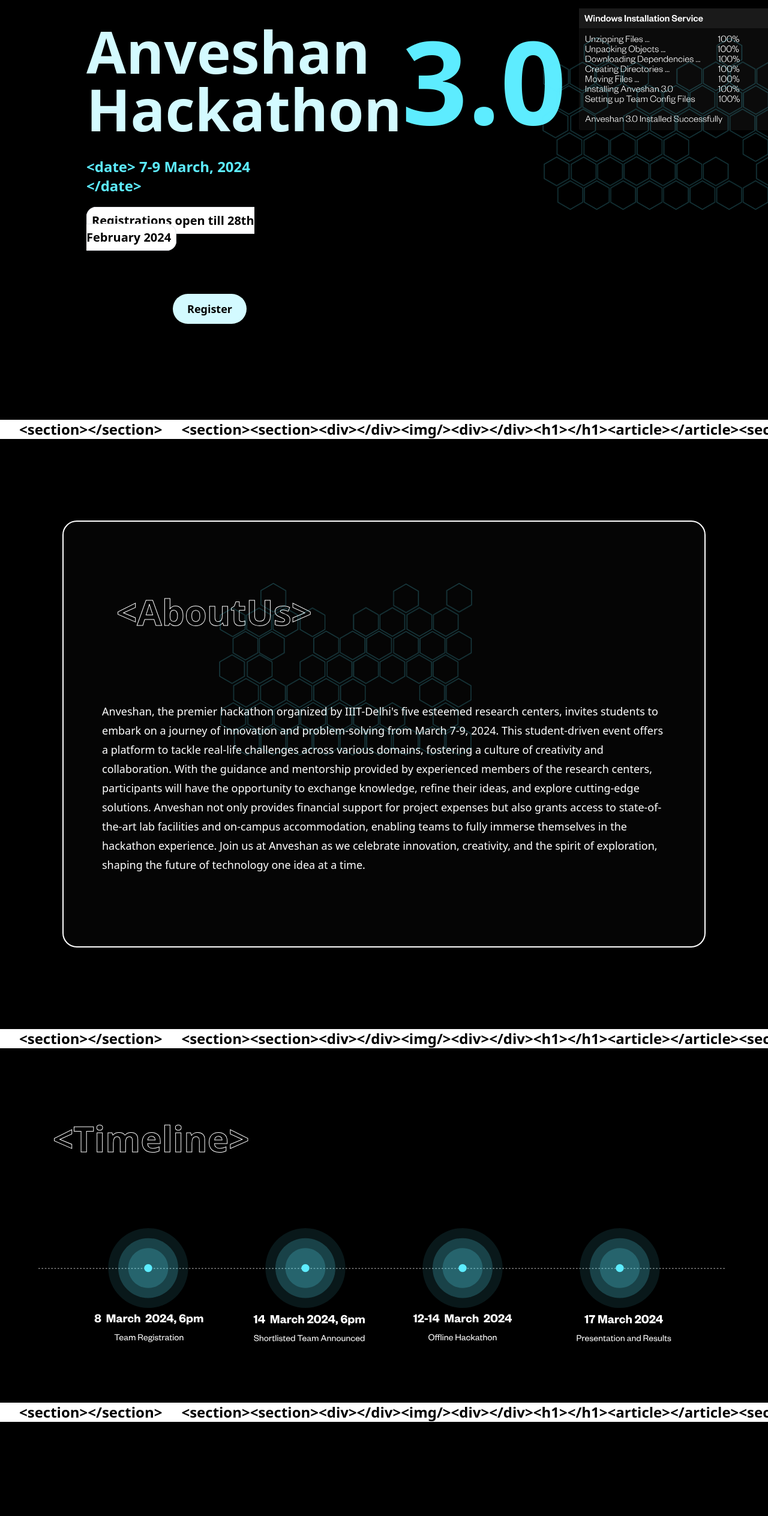
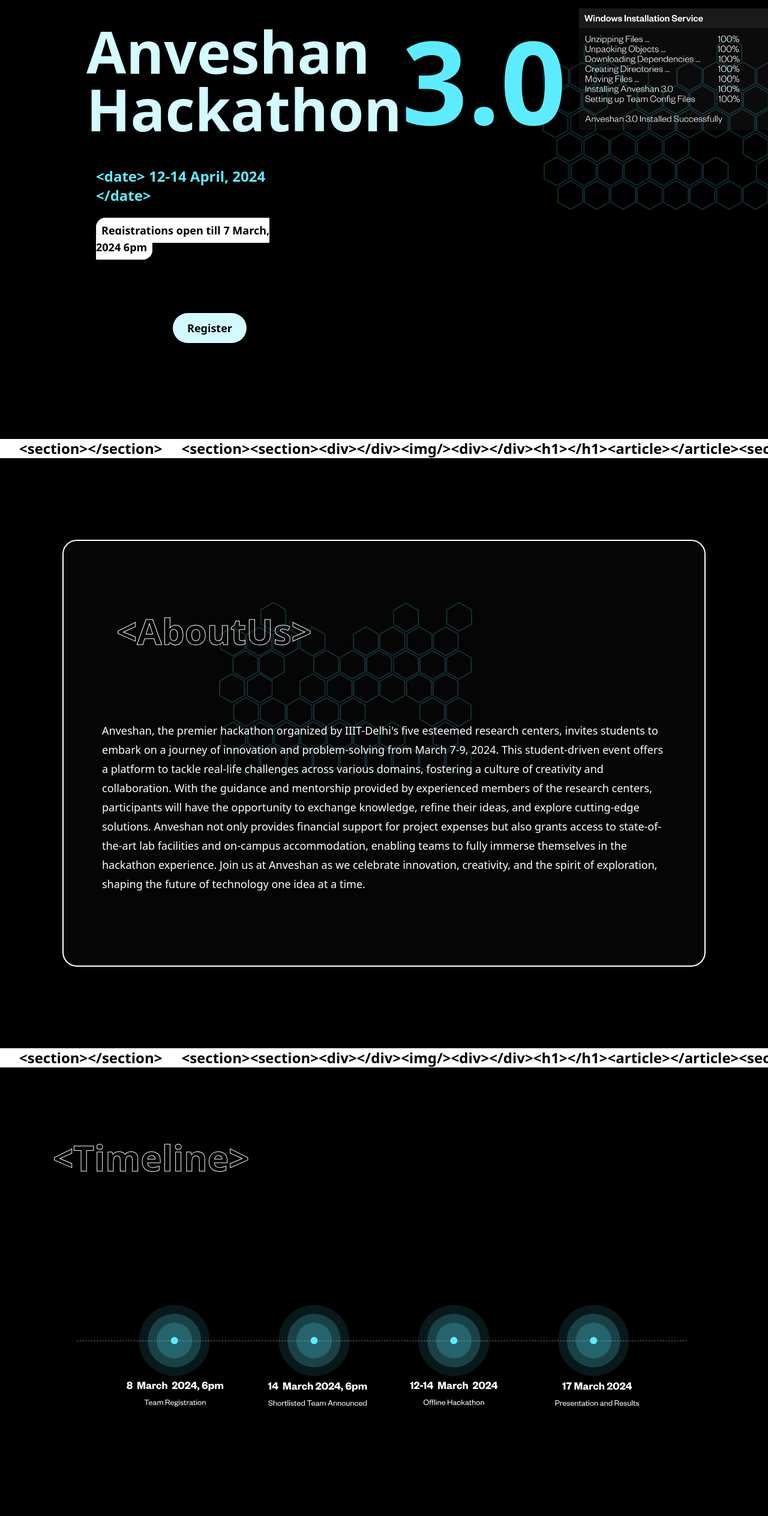
Before and after one commit to tonythomasndm/Anveshan-Website, a React (Vite) app: page / in a window 1280 px wide. Shown: the part 234-2762 px from the top of the page at 60% size. Built offline with nearby package versions, Linux system fonts and the light colour scheme; a web font is replaced by a local one.

Commit message:
pushed final code

```diff
--- a/src/sections/BlinkingText.jsx
+++ b/src/sections/BlinkingText.jsx
@@ -13,7 +13,7 @@
 
   return (
     <div className="text-xl font-semibold">
-      <span className={` border p-2 rounded-2xl border-spacing-3 text-${isVisible ? 'black' : 'white'} bg-${isVisible ? 'white' : 'red-500'}`}>Registrations open till 28th February 2024</span>
+      <span className={` border p-2 text-lg rounded-2xl border-spacing-3 text-${isVisible ? 'black' : 'white'} bg-${isVisible ? 'white' : 'red-500'}`}>Registrations open till 7 March, 2024 6pm</span>
 
     </div>
   );
--- a/src/sections/Hero.jsx
+++ b/src/sections/Hero.jsx
@@ -9,24 +9,24 @@
                 <div className="md:grid md:grid-cols-12 md:gap-4">
                     <div className="flex flex-col justify-items-start col-span-8 p-4 md:p-20 justify-start w-full xl:w-3/5 max-xl:px-4">
                         <div className="flex flex-col md:flex-row items-center col-span-8 justify-start w-full xl:w-3/5">
-                            <h1 className="mt-4 md:mt-10 text-6xl md:text-8xl max-sm:text-xl max-sm:leading-tight font-bold text-[#D3FAFF]">
+                            <h1 className="mt-4 md:mt-10 text-6xl md:text-8xl max-sm:text-4xl max-sm:leading-tight font-bold text-[#D3FAFF]">
                                 Anveshan Hackathon
                             </h1>
-                            <h1 className="mt-4 md:mt-10 text-6xl md:text-[192px] text-[#5DECFF] max-sm:text-3xl max-sm:leading-tight font-bold">3.0</h1>
+                            <h1 className="mt-4 md:mt-10 text-6xl md:text-[192px] text-[#5DECFF] max-sm:text-2xl max-sm:leading-tight font-bold">3.0</h1>
                         </div>
-                        <div className="p-4 md:p-0 flex flex-col font-semibold w-full text-2xl items-center mt-8">
-                            <p className="text-[#5DECFF] mb-7">&lt;date&gt; 7-9 March, 2024 &lt;/date&gt;</p>
+                        <div className="p-4 xxl:p-0 flex flex-col font-semibold w-full text-2xl items-center mt-8">
+                            <p className="text-[#5DECFF] mb-7">&lt;date&gt; 12-14 April, 2024 &lt;/date&gt;</p>
                             <BlinkingText/>
                         </div>
 
                         <div className="flex  flex-row justify-content items-center self-center md:self-start padding-x">
-    <a href="https://docs.google.com/forms/d/e/1FAIpQLSdatwPAdtTCnjyaJY4L5rh1dcShMCTiOjZS1CBnZp2FGhOQxg/viewform" target="_blank">
-        <div className="m-4 md:m-20 button rounded-full text-black font-bold mt-2 bg-[#D3FAFF] py-4 px-6 inline-block">Register</div>
-    </a>
-</div>
+                            <a href="https://docs.google.com/forms/d/e/1FAIpQLSdatwPAdtTCnjyaJY4L5rh1dcShMCTiOjZS1CBnZp2FGhOQxg/viewform" target="_blank">
+                                <div className="m-4 md:m-20 button rounded-full text-black font-bold mt-2 bg-[#D3FAFF] py-4 px-6 inline-block">Register</div>
+                            </a>
+                        </div>
 
                     </div>
-                    <div className='col-span-4 pl-20 hidden md:block'>
+                    <div className='col-span-4 pl-20 hidden lg:block'>
                         <img src="/assets/bck11.png" alt="" className=' w-1/4 absolute translate-y-24 z-100'/>
                         <img src="/assets/bck22.png" alt="" className=' absolute w-auto translate-x-[-4rem] translate-y-36 h-72 overflow-x-clip p-0'/>
                     </div>
--- a/src/sections/Navbar.jsx
+++ b/src/sections/Navbar.jsx
@@ -8,6 +8,7 @@
                 <a href="#timeline"><h1>Timeline</h1></a>
                 <a href="#collaborations"><h1>Collaborations</h1></a>
                 <a href="#contact-us"><h1>Contact Us</h1></a>
+                <a href="https://iiitd.ac.in/anveshan/" target="_blank"><h1>Anveshan 2.0</h1></a>
             </nav>
         </header>
     )
--- a/src/sections/Timeline.jsx
+++ b/src/sections/Timeline.jsx
@@ -1,8 +1,7 @@
+import React, { useEffect, useState } from 'react';
 
-import React, { useEffect, useState } from 'react';
-const Timeline = () =>{
+const Timeline = () => {
     const [windowWidth, setWindowWidth] = useState(window.innerWidth);
-    const [imageSrc, setImageSrc] = useState("/assets/timeline.svg");
 
     const handleResize = () => {
         setWindowWidth(window.innerWidth);
@@ -16,17 +15,16 @@
         };
     }, []);
 
-    useEffect(() => {
-        if (windowWidth <= 744) {
-            setImageSrc("/assets/timeline2.svg");
-        } else {
-            setImageSrc("/assets/timeline.svg");
-        }
-    }, [windowWidth]);
     return (
         <section  id="timeline" className="flex flex-col justify-center w-full max-container">
             <h1 className='heading text-transparent text-stroke'>&lt;Timeline&gt;</h1>
-                <img src={imageSrc} className="" alt="" />
+            <div className='flex items-center justify-center lg:px-16 px-8 lg:py-24 py-12'>
+            {windowWidth <= 1024 ? (
+                <img src="/assets/timeline2.svg" className='' alt="" />
+            ) : (
+                <img src="/assets/timeline.svg" className='' alt="" />
+            )}
+            </div>
         </section>
     );
 }
```
